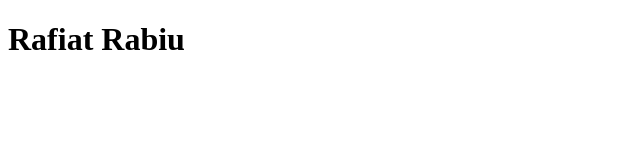
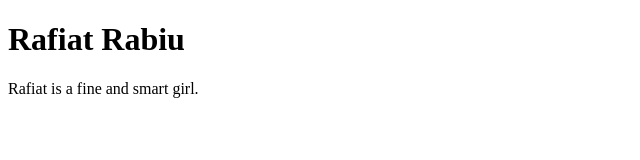
Before and after one commit to krbdfirst/Rofiat_Example, a plain HTML site: page index.html in a window 1280 px wide. Shown: the whole page, without its empty margins (0-640 px from the left). Drawn offline with Linux system fonts and the light colour scheme.

Commit message:
Add paragraph

```diff
--- a/index.html
+++ b/index.html
@@ -12,6 +12,9 @@
     <h1 class="firstHeading">
         Rafiat Rabiu
     </h1>
+    <p class="content">
+        Rafiat is a fine and smart girl.
+    </p>
 </body>
 
 </html>
```
